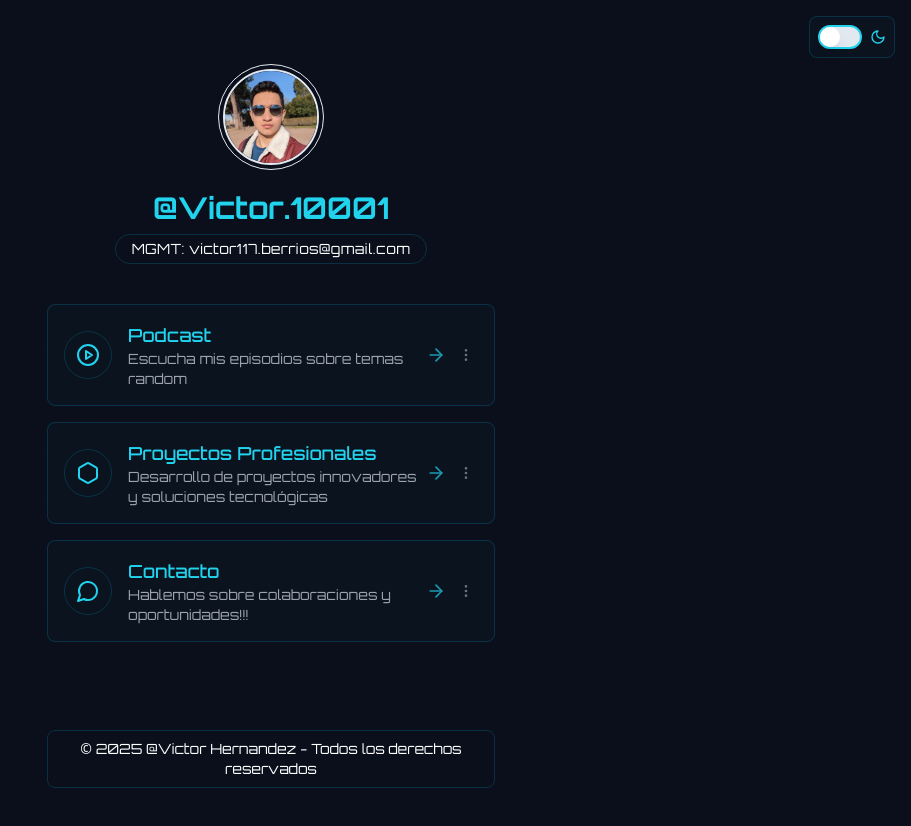
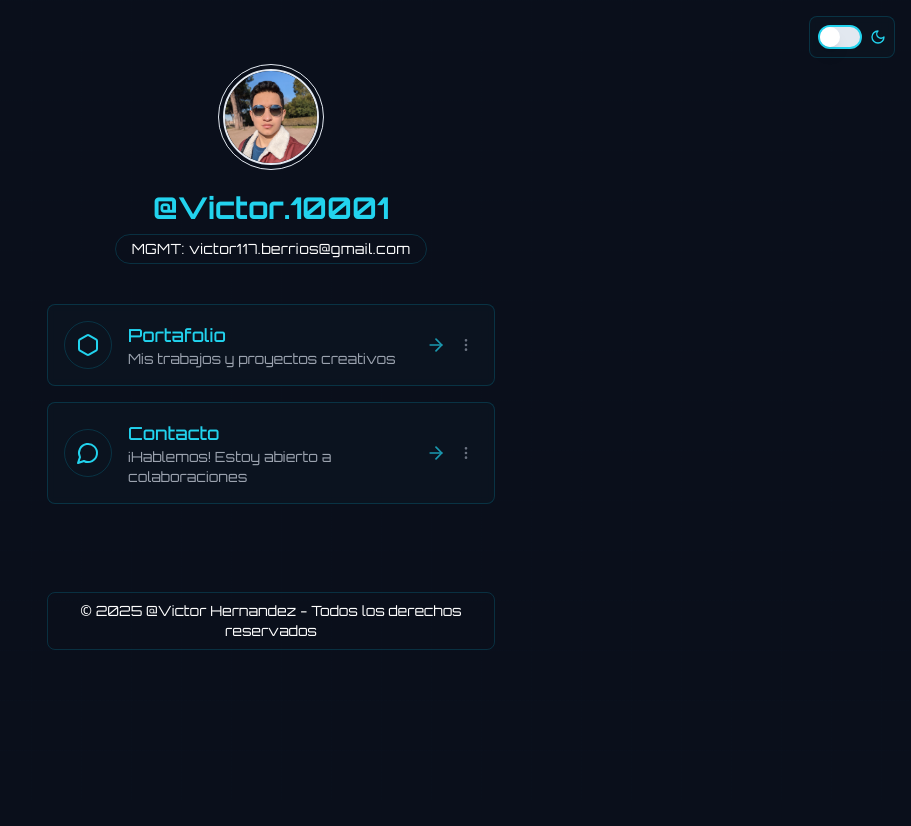
Before and after one commit to victor117-byte/social-link, a React (Vite) app: page / in a window 1280 px wide. Shown: the top 826 px of the page, without its empty margins (369-1280 px from the left). After the commit the page ends 800 px from the top, so only its background shows below. Built offline with nearby package versions, Linux system fonts and the light colour scheme.

Commit message:
Refactor: Update page content and structure

```diff
--- a/src/pages/Index.tsx
+++ b/src/pages/Index.tsx
@@ -62,27 +62,19 @@ const Index = () => {
         {/* Enlaces */}
         <div className="w-full space-y-4 mb-10">
           <LinkCard
-            title="Podcast"
-            description="Escucha mis episodios sobre temas random"
+            title="Portafolio"
+            description="Mis trabajos y proyectos creativos"
             link="#"
-            icon={<CirclePlay className="w-6 h-6" />}
+            icon={<Hexagon className="w-6 h-6" />}
             delay={100}
             theme={theme}
           />
           <LinkCard
-            title="Proyectos Profesionales"
-            description="Desarrollo de proyectos innovadores y soluciones tecnológicas"
-            link="#"
-            icon={<Hexagon className="w-6 h-6" />}
-            delay={200}
-            theme={theme}
-          />
-          <LinkCard
             title="Contacto"
-            description="Hablemos sobre colaboraciones y oportunidades!!!"
+            description="¡Hablemos! Estoy abierto a colaboraciones"
             link="#"
             icon={<MessageCircle className="w-6 h-6" />}
-            delay={300}
+            delay={200}
             theme={theme}
           />
         </div>
```
